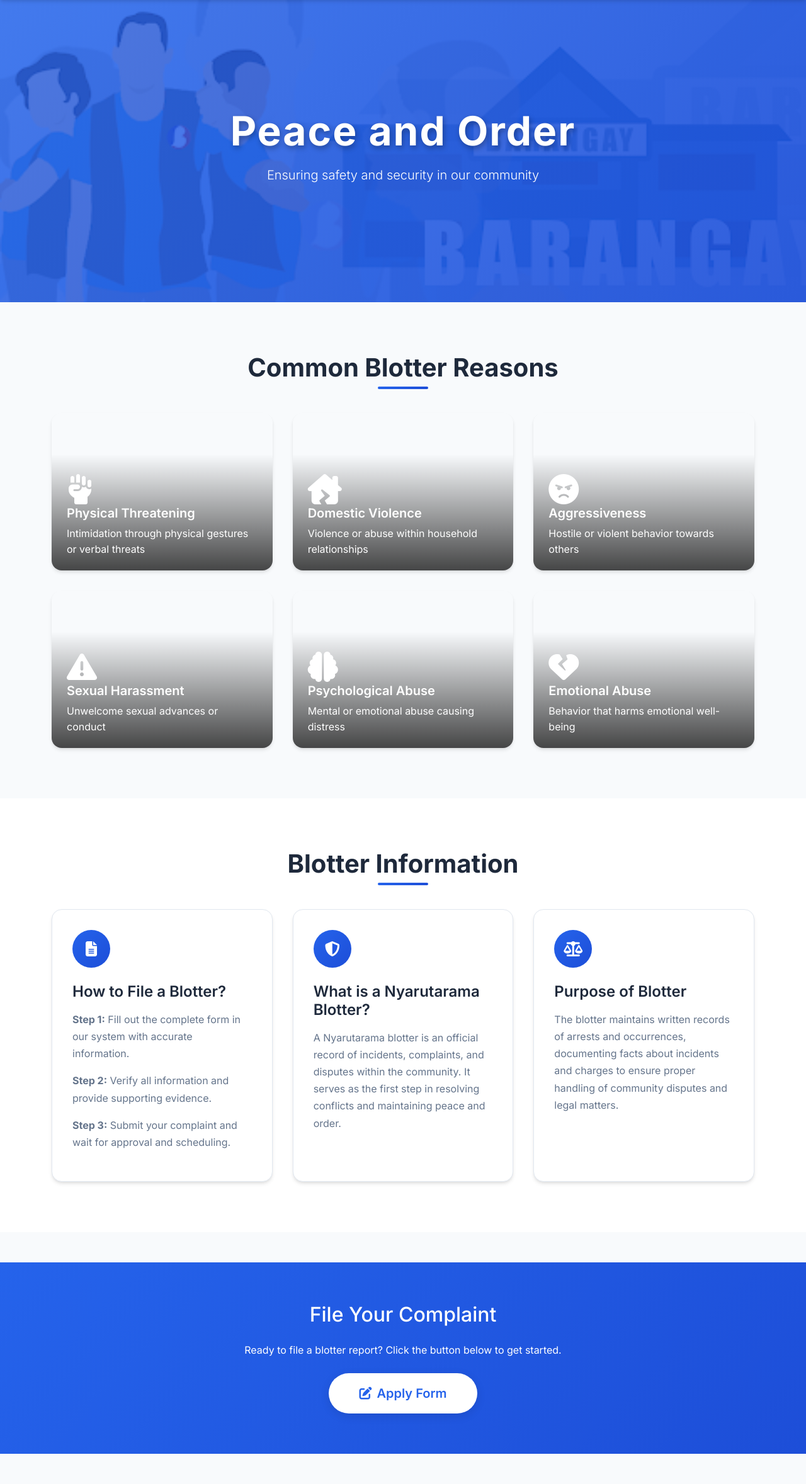
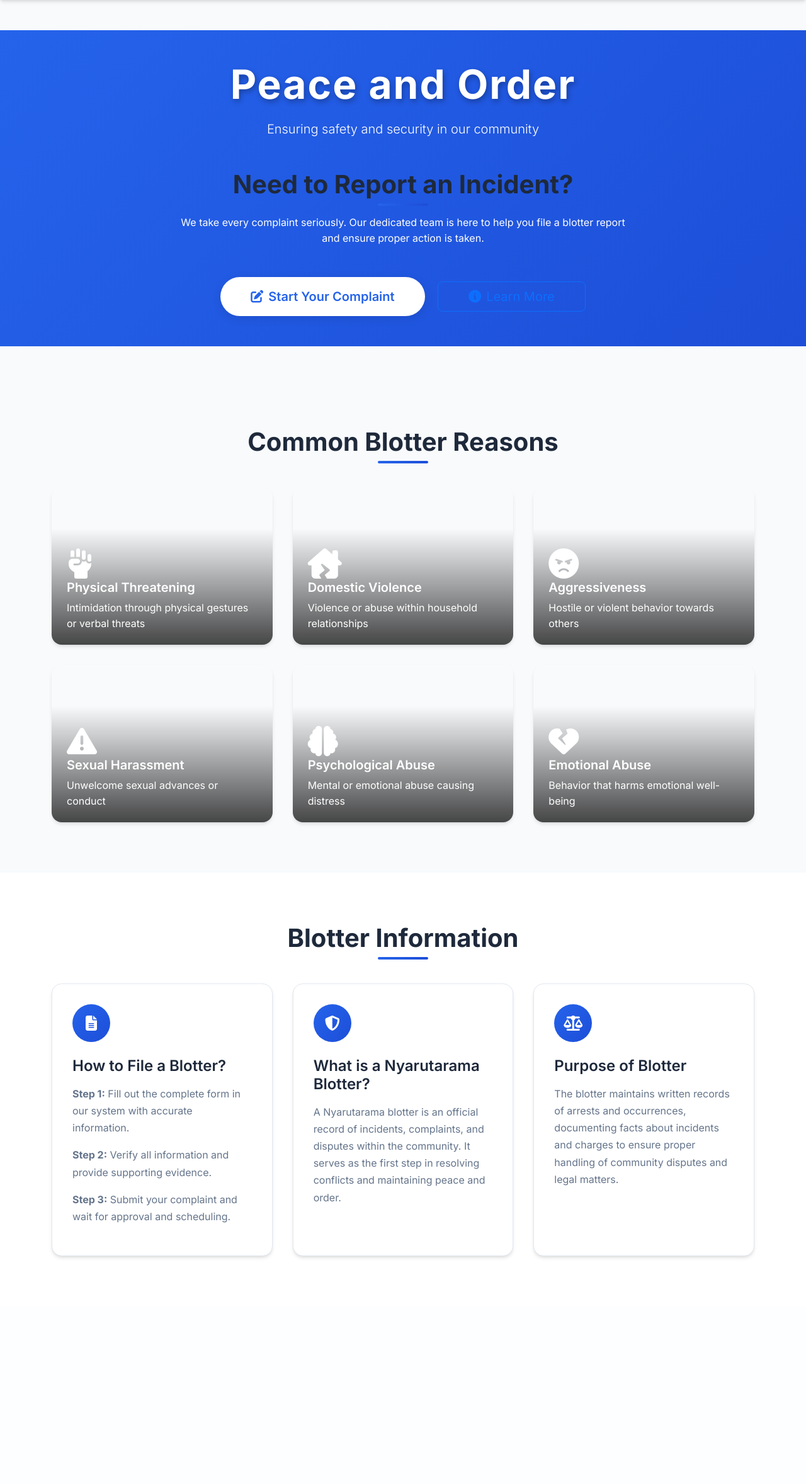
Before and after one commit to sincere-abayo/BarangaySystem-master, a PHP site: page /services_blotter.php in a window 1280 px wide. Shown: the part 74-2431 px from the top of the page at 63% size. After the commit the page ends 2072 px from the top, so only its background shows below. Run offline with PHP 8.4, Linux system fonts and the light colour scheme; data comes from the database, SQL or seed files in the repository; grey boxes labelled with a size stand in for pictures from a placeholder-image service; data that the repository does not hold is empty; some libraries are stand-ins or nearby versions.

Commit message:
feat: Revamp Apply Section with enhanced layout and call-to-action buttons for reporting incidents

```diff
--- a/services_blotter.php
+++ b/services_blotter.php
@@ -93,14 +93,28 @@ $blotters = $blotter->view_blotter_by_resident($userdetails['id_resident']);
         </div>
     </nav>
 
-    <!-- Hero Section -->
-    <section class="hero-section">
-        <div class="hero-content">
-            <h1 class="hero-title">Peace and Order</h1>
-            <p class="hero-subtitle">Ensuring safety and security in our community</p>
+
+    <!-- Apply Section -->
+    <section class="apply-section py-5 bg-light">
+        <div class="container">
+            <div class="row justify-content-center">
+                <div class="col-lg-8 text-center">
+                    <h1 class="hero-title display-3 mb-3">Peace and Order</h1>
+            <p class="hero-subtitle lead mb-5">Ensuring safety and security in our community</p>
+                    <h2 class="section-title mb-4">Need to Report an Incident?</h2>
+                    <p class="section-description mb-5">We take every complaint seriously. Our dedicated team is here to help you file a blotter report and ensure proper action is taken.</p>
+                    <div class="action-buttons">
+                        <button type="button" class="btn btn-primary btn-lg px-5 apply-button" data-bs-toggle="modal" data-bs-target="#complaintModal">
+                            <i class="fas fa-edit me-2"></i>Start Your Complaint
+                        </button>
+                        <a href="#reasons" class="btn btn-outline-primary btn-lg px-5 ms-3">
+                            <i class="fas fa-info-circle me-2"></i>Learn More
+                        </a>
+                    </div>
+                </div>
+            </div>
         </div>
     </section>
-
     <!-- Blotter Reasons Section -->
     <section id="reasons" class="section">
         <div class="container">
@@ -181,17 +195,6 @@ $blotters = $blotter->view_blotter_by_resident($userdetails['id_resident']);
                     <p>The blotter maintains written records of arrests and occurrences, documenting facts about incidents and charges to ensure proper handling of community disputes and legal matters.</p>
                 </div>
             </div>
-        </div>
-    </section>
-
-    <!-- Apply Section -->
-<section id="complain" class="apply-section">
-        <div class="container">
-            <h2 class="mb-4">File Your Complaint</h2>
-            <p class="mb-4">Ready to file a blotter report? Click the button below to get started.</p>
-            <button type="button" class="apply-button" data-bs-toggle="modal" data-bs-target="#complaintModal">
-                <i class="fas fa-edit me-2"></i>Apply Form
-            </button>
         </div>
     </section>
 
```
